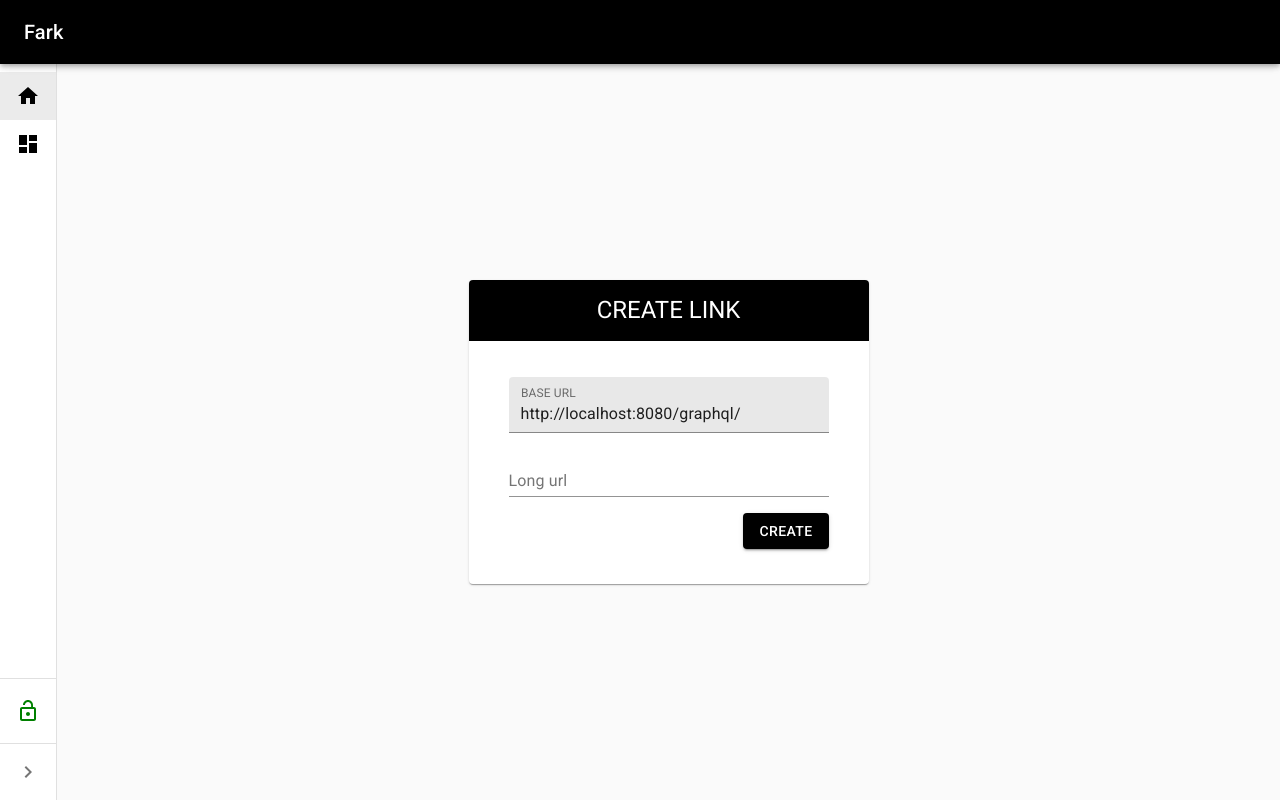
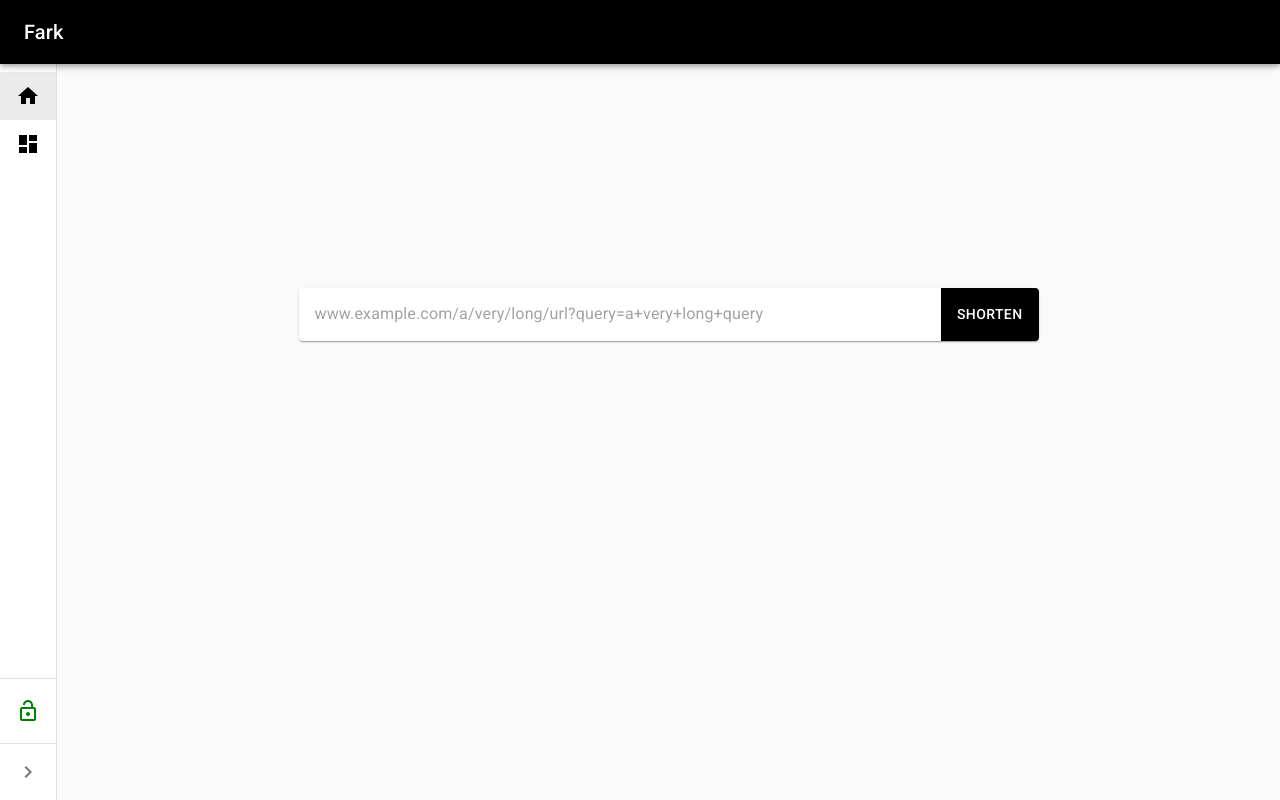
Before and after one commit to n00b-coder9/FARK, a React (Create React App) app in the folder client/: page /home in a window 1280 px wide. Built offline with nearby package versions, Linux system fonts and the light colour scheme.

Commit message:
Update homepage ui

```diff
--- a/client/src/components/home/index.js
+++ b/client/src/components/home/index.js
@@ -5,10 +5,12 @@ import {
   useMediaQuery,
   useTheme,
   Card,
-  Button, CardActions,
+  CardActions,
+  Button,
+  InputBase,
   CardHeader,
-  LinearProgress,
 } from '@material-ui/core';
+import { Skeleton } from '@material-ui/lab';
 import { validateUrl } from '../../utils/validator';
 import { useDispatch, useSelector } from 'react-redux';
 import { setIsSnackbarOpen } from '../../redux/slices/snackbar';
@@ -21,29 +23,37 @@ const useStyles = makeStyles((theme) => ({
   root: {
     'display': 'flex',
     'flexDirection': 'column',
-    'justifyContent': 'center',
-    'alignItems': 'center',
     'height': '100%',
+    'width': 'min(740px, 100%)',
+    'margin': 'auto',
     '& form': {
       display: 'flex',
-      flexDirection: 'column',
     },
     '& .MuiTextField-root': {
       margin: theme.spacing(1),
     },
   },
-  generateButton: {
-    padding: '16px',
-    width: '250px',
+  textBarSpacing: {
+    margin: theme.spacing(1),
+    marginLeft: theme.spacing(2),
   },
-  cardHeader: {
-    height: '20%',
-    width: '100%',
-    color: 'white',
-    backgroundColor: 'black',
-    alignItems: 'center',
-    justifyContent: 'center',
-    textAlign: 'center',
+  primaryBgColor: {
+    backgroundColor: theme.palette.primary.main,
+    color: theme.palette.getContrastText(theme.palette.primary.main),
+  },
+  primaryContrastTextColor: {
+    'color': theme.palette.getContrastText(theme.palette.error.main),
+    '&.active': {
+      color: 'inherit',
+    }, '&.focus': {
+      color: 'inherit',
+    },
+    '&.hover': {
+      color: 'inherit',
+    },
+    '&.Mui-disabled': {
+      color: 'gray',
+    },
   },
 }));
 
@@ -64,8 +74,9 @@ function Home() {
 
   const [longUrl, setLongUrl] = useState('');
   const [shortUrl, setShortUrl] = useState(isShortenAndAuth ? shortenDataAfterAuth.shortUrl : '');
+  const [queryLongUrl, setQueryLongUrl] = useState('');
   const [isFormEnabled, setFormEnabled] = useState(true);
-  const [longUrlHasError, setLongUrlHasError] = useState(false);
+  // const [longUrlHasError, setLongUrlHasError] = useState(false);
   const [longUrlErrMsg, setLongUrlErrMsg] = useState('');
   const [isShortUrlGen, setIsShortUrlGen] = useState(
     isShortenAndAuth ? shortenDataAfterAuth.isShortUrlGen : false,
@@ -83,23 +94,32 @@ function Home() {
       return;
     }
     setFormEnabled(false);
-    setLongUrlHasError(false);
+    // setLongUrlHasError(false);
+    setDetailsFormEnabled(false);
     // check if url is valid
-    const UrlValidity = validateUrl(longUrl);
-    const errorFree = UrlValidity.isValid;
+    const urlValidity = validateUrl(longUrl);
+    const errorFree = urlValidity.isValid;
 
     if (!errorFree) {
-      setLongUrlHasError(true);
-      setLongUrlErrMsg(UrlValidity.message);
+      // setLongUrlHasError(true);
+      setLongUrlErrMsg(urlValidity.message);
       // if url is invalid ask the user to resubmit the form
+      setDetailsFormEnabled(false);
       return setFormEnabled(true);
     }
+
+    // If we are querying for the new url, disable the older one
+    setIsShortUrlGen(false);
+
     // if error free then try to generate shortUrl
     try {
       const graphqlQuery = shortenUrlQuery({ longUrl, userId: userId === null ? 'guest' : userId });
       const response = await axios.post('/', graphqlQuery);
+
       setShortUrl(response.data.data.shortenUrl.shortUrl);
+      setQueryLongUrl(response.data.data.shortenUrl.longUrl);
       setFormEnabled(true);
+      setDetailsFormEnabled(false);
       return setIsShortUrlGen(true);
     } catch (err) {
       // allow user to resubmit the form
@@ -115,6 +135,7 @@ function Home() {
         }));
       }
       setFormEnabled(true);
+      setDetailsFormEnabled(false);
     }
   };
 
@@ -138,87 +159,103 @@ function Home() {
       });
     }
   };
-  // the base url
-  const baseUrl = axios.getConfig().baseURL;
-  // content to be rendered before short url is generated
-  let content = (
+
+  // Long url input form
+  const longUrlInput = (
     <div style={{
-      flexDirection: 'column',
-      padding: mediaMinSm ? '24px' : '4px',
-      paddingLeft: mediaMinSm ? '32px' : '6px',
-      paddingRight: mediaMinSm ? '32px' : '6px',
+      marginTop: isShortUrlGen || !isFormEnabled ? '16px' : '25vh',
     }}>
+      <Card>
         <form noValidate
           onSubmit={(e) => {
             e.preventDefault();
             handleLongUrlform();
           }}>
-        <TextField
-          label="BASE URL"
-          id="base-url"
-          variant="filled"
-          value={baseUrl}
-          InputProps={{
-            readOnly: true,
-          }}
-        />
-        <TextField
-          error={longUrlHasError}
-          helperText={longUrlErrMsg}
+          {/* Type long url here */}
+          <InputBase
+            autoFocus
+            className={classes.textBarSpacing}
+            style={{ flexGrow: 1 }}
             value={longUrl}
             label="Long url"
             placeholder="www.example.com/a/very/long/url?query=a+very+long+query"
             onChange={(e) => {
               setLongUrl(e.target.value);
-            setLongUrlHasError(false);
+              // setLongUrlHasError(false);
               setLongUrlErrMsg('');
-          }}/>
-        <CardActions>
+            }} />
+          <CardActions className={classes.primaryBgColor}>
+            {/* Submit shortening request */}
             <Button
+              className={classes.primaryContrastTextColor}
               disabled={!isFormEnabled}
               type="submit"
-            color="primary"
-            variant="contained"
               style={{ marginLeft: 'auto' }}>
-        Create
+              Shorten
             </Button>
           </CardActions>
         </form>
-    </div>);
+      </Card>
+      {/* Error message */}
+      <div style={{ color: 'red', height: '1em', margin: '8px' }}>{longUrlErrMsg}</div>
+    </div>
+  );
 
-  // if shorturl has been generated render this instead
-  if (isShortUrlGen) {
-    content = (
-      <div style={{
+  // If short url has been generated render the final form
+  const finalForm = isShortUrlGen ?
+    <Card>
+      <CardHeader title="Short url"
+        style={{
+          backgroundColor: 'black', color: 'white',
+          width: '100%',
+        }} />
+      {/* Form to save additional information of Url*/}
+      <form
+        noValidate
+        onSubmit={(e) => {
+          e.preventDefault();
+          handleUrlDetails();
+        }}
+        style={{
+          display: 'flex',
           flexDirection: 'column',
-        padding: mediaMinSm ? '24px' : '4px',
+          paddingTop: '4px',
+          paddingBottom: mediaMinSm ? '16px' : '6px',
           paddingLeft: mediaMinSm ? '32px' : '6px',
           paddingRight: mediaMinSm ? '32px' : '6px',
-      }}>
-        <div style={{
-          display: 'flex',
-          flexDirection: 'row',
-          alignItems: 'flex-end',
-          justifyContent: 'flex-end',
-        }}>
+          width: '100%',
+        }}
+      >
+        {/* Title */}
         <TextField
-            InputLabelProps={{ style: { fontWeight: 'bold', color: 'orange' } }}
-            style={{
-              width: '100%',
-              padding: '0px',
-              margin: '0px',
+          title="Title"
+          label="Title"
+          value={urlTitle}
+          onChange={(e) => {
+            setUrlTitle(e.target.value);
           }}
-            label="SHORT URL"
+          placeholder="Title"
+        />
+        {/* Long url */}
+        <TextField
+          title="Long url"
+          label="Long url"
+          placeholder="Long url"
+          value={queryLongUrl}
+          disabled
+        />
+        {/* Short url */}
+        <div style={{ display: 'flex' }}>
+          <TextField
+            title="Short url"
+            label="Short url"
+            placeholder="Short url"
             value={shortUrl}
+            style={{ flexGrow: 1 }}
           />
-          {/* button to copy short url */}
+          {/* Button to copy short url */}
+          <CardActions>
             <Button
-            style={{
-              position: 'absolute',
-              color: 'orange',
-              zIndex: '2',
-              cursor: 'pointer',
-            }}
               onClick={() => {
                 navigator.clipboard.writeText(shortUrl);
                 dispatch(setIsSnackbarOpen({
@@ -227,32 +264,9 @@ function Home() {
               }}>
               Copy
             </Button>
+          </CardActions>
         </div>
-        {/* displaying the time of creation */}
-        <p style={{ textAlign: 'center' }}>CREATED AT {new Date().toDateString()}</p>
-        <div style={{
-          display: 'flex',
-          flexDirection: 'column',
-          flex: '1',
-          alignItems: 'center',
-          justifyContent: 'center',
-        }}>
-          {/* form to save additional information of Url*/}
-          <form noValidate onSubmit={(e) => {
-            e.preventDefault();
-            handleUrlDetails();
-          }}>
-            <TextField
-              title="Title"
-              label="Title"
-              value={urlTitle}
-              onChange={(e) => {
-                setUrlTitle(e.target.value);
-              }}
-              multiline="true"
-              placeholder="Url title (optional)"
-              variant="outlined"
-            />
+        {/* Description */}
         <TextField
           title="Description"
           label="Description"
@@ -261,42 +275,85 @@ function Home() {
             setUrlDescription(e.target.value);
           }}
           multiline="true"
-              placeholder="Url Description (optional)"
-              variant="outlined"
+          placeholder="Url Description"
         />
+        <div style={{ display: 'flex' }}>
+          {/* Time of creation */}
+          <span
+            style={{ flexGrow: 1, color: 'gray', margin: '8px', marginTop: '16px' }}>
+            <em>{new Date().toDateString()}</em>
+          </span>
+          {/* Submit update */}
           <Button
             type="submit"
             variant="contained"
             color="primary"
-              style={{
-                marginLeft: 'auto',
-              }}>
-            Add
+          >
+            Save
           </Button>
+        </div>
       </form>
-        </div>
-      </div>);
-  }
+    </Card> :
+    <></>;
 
   return (
     <div className={classes.root}>
-      <Card style={{
-        width: mediaMinSm ? '400px' : '100%',
-      }}>
-        <CardHeader
-          className={classes.cardHeader}
-          title="CREATE LINK"
-        />
+      {longUrlInput}
       {/* Only show progress bar when form is disabled */}
-        <LinearProgress
-          variant="query"
+      {!isFormEnabled &&
+        // Show skeletion loading
+        <div style={{ display: 'flex', flexDirection: 'column' }}>
+          <Skeleton
+            variant="rect"
             style={{
-            width: mediaMinSm ? '400px' : '100%',
-            visibility: isFormEnabled ? 'hidden' : 'visible',
-          }}
-        />
-        {content}
-      </Card>
+              height: '64px',
+            }} />
+          <Skeleton
+            variant="rect"
+            style={{
+              width: '50%',
+              height: '32px',
+              margin: '20px 16px 4px',
+            }} />
+          <Skeleton
+            variant="rect"
+            style={{
+              width: '95%',
+              height: '32px',
+              margin: '8px 16px 4px',
+            }} />
+          <Skeleton
+            variant="rect"
+            style={{
+              width: '78%',
+              height: '32px',
+              margin: '8px 4px 4px 16px',
+            }} />
+          <Skeleton
+            variant="rect"
+            style={{
+              width: '65%',
+              height: '32px',
+              margin: '8px 16px 4px',
+            }} />
+          <div style={{ display: 'flex', justifyContent: 'space-between' }}>
+            <Skeleton
+              variant="text"
+              style={{
+                width: '10%',
+                margin: '8px 4px 4px 16px',
+              }} />
+            <Skeleton
+              variant="rect"
+              style={{
+                width: '12%',
+                height: '32px',
+                margin: '8px 20px 4px',
+              }} />
+          </div>
+        </div>
+      }
+      {finalForm}
     </div>
   );
 }
```
Lines whose indentation alone changed are shown as unchanged.
